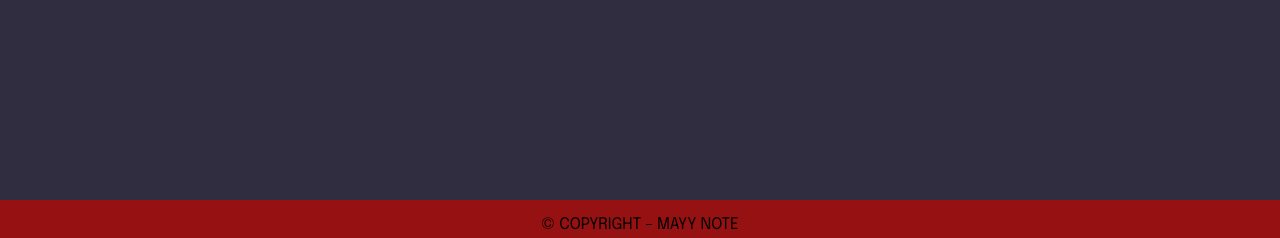
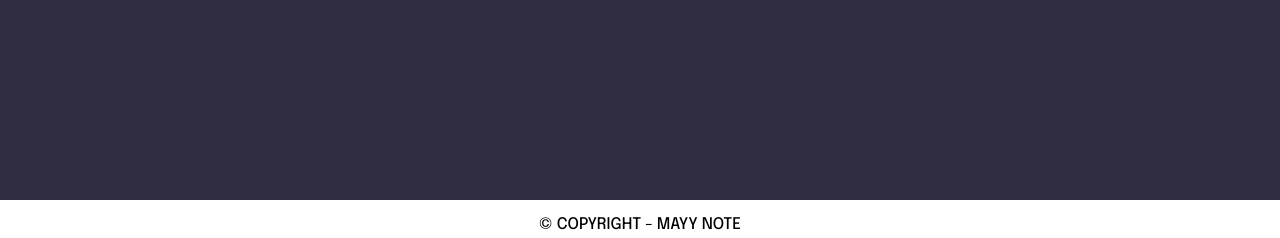
Before and after one commit to yoh4nyo/mayy_note, a PHP site: page /html/accueil_prof.php in a window 1280 px wide. Shown: the part 562-800 px from the top of the page. Run offline with PHP 8.4, Linux system fonts and the light colour scheme.

Commit message:
Update style_footer.css

```diff
--- a/css/style_footer.css
+++ b/css/style_footer.css
@@ -11,11 +11,12 @@ footer {
     bottom: 0;
     width: 100%;
     height: 38px;
-    background-color: rgb(150, 17, 17);
+    background-color: rgb(255, 255, 255);
     text-align: center;
 }
 
 p {
     font-family: "Epilogue", sans-serif;
     color: black;
+    font-weight: 500;
 }
```
